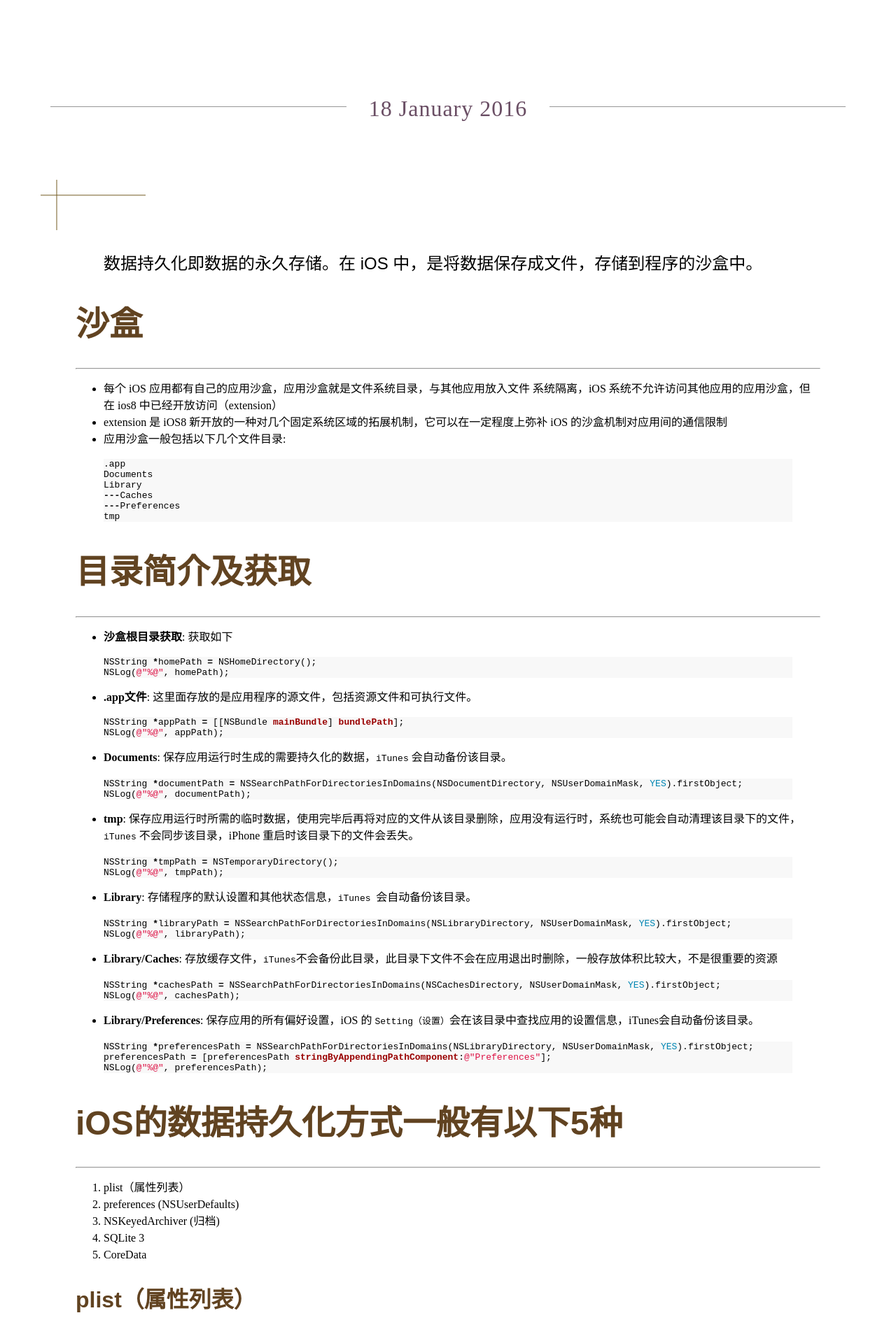
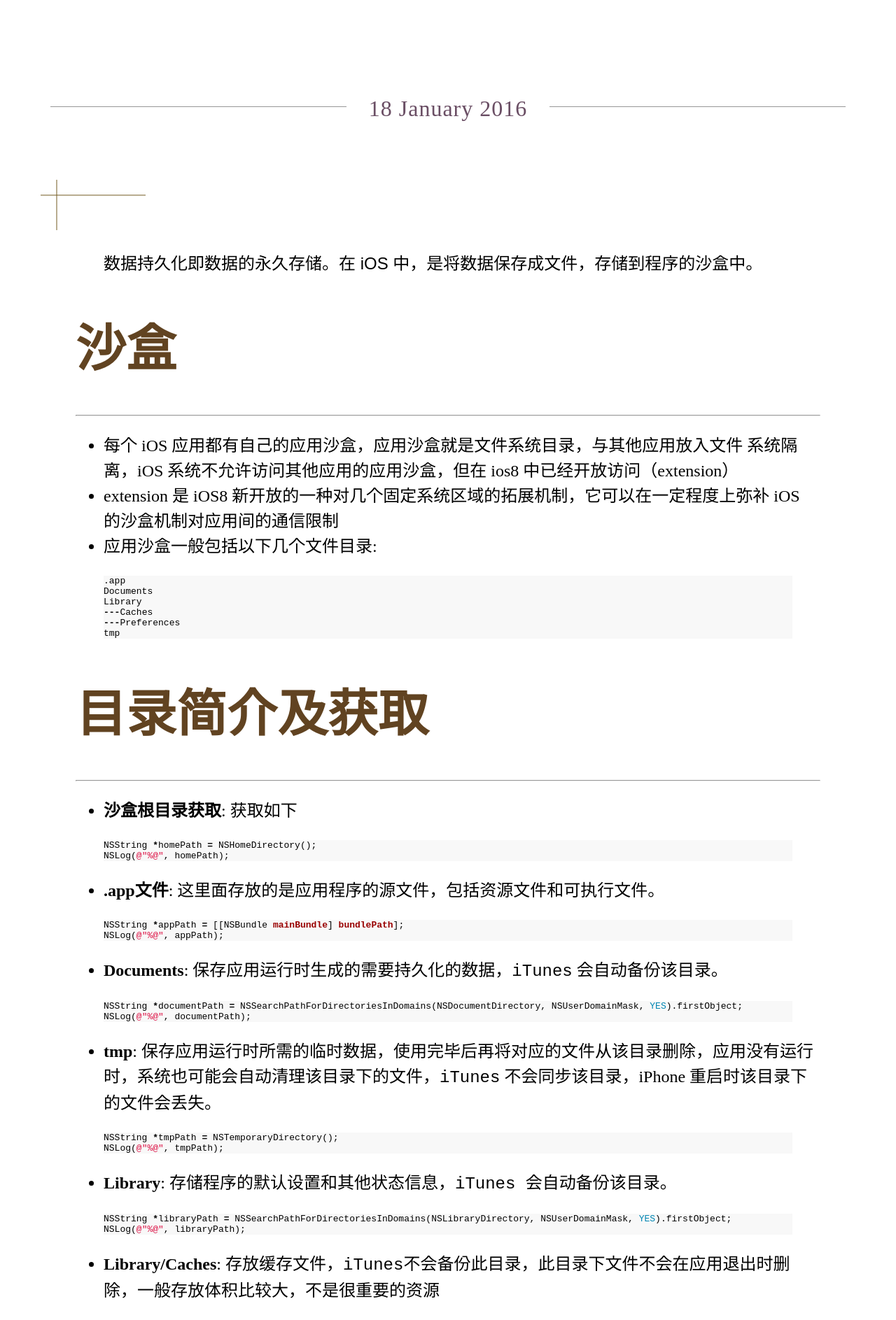
Before and after one commit to happyo/happyo.github.io, a Jekyll site: the page built from _posts/2016-01-12-iOS 数据持久化.md, in a window 1280 px wide. Shown: the top 1887 px of the page at 70% size. Built offline with Jekyll 4.4.1, drawn with Linux system fonts in a browser that asks for light colours.

Commit message:
修改字体大小

```diff
--- a/_sass/_post.scss
+++ b/_sass/_post.scss
@@ -26,6 +26,10 @@
     font-size: 24px;
   }
 
+  div {
+    font-size: 24px;
+  }
+
   p {
     font-size: 24px;
     font-family: PingFangSC-Regular, sans-serif;
@@ -34,49 +38,49 @@
   h1 {
     color: #614321;
     font-family: PingFangSC-Regular, sans-serif;
-    font-size: 3em;
+    font-size: 3*24px;
   }
 
   h2 {
     color: #614321;
     font-family: PingFangSC-Regular, sans-serif;
-    font-size: 2em;
+    font-size: 2*24px;
   }
 
   h3 {
     color: #614321;
     font-family: PingFangSC-Regular, sans-serif;
-    font-size: 1.5em;
+    font-size: 1.5*24px;
   }
 
   h4 {
     color: #614321;
     font-family: PingFangSC-Regular, sans-serif;
-    font-size: 1.125em;
+    font-size: 1.125*24px;
   }
 
   h5 {
     color: #614321;
     font-family: PingFangSC-Regular, sans-serif;
-    font-size: .875em;
+    font-size: .875*24px;
   }
 
   h6 {
     color: #614321;
     font-family: PingFangSC-Regular, sans-serif;
-    font-size: .75em;
+    font-size: .75*24px;
   }
 
   ol {
-    font-size: 1em;
+    font-size: 24px;
   }
 
   ul {
-    font-size: 1em;
+    font-size: 24px;
   }
 
   li {
-    font-size: 1em;
+    font-size: 24px;
     line-height: 150%;
   }
 }
```
